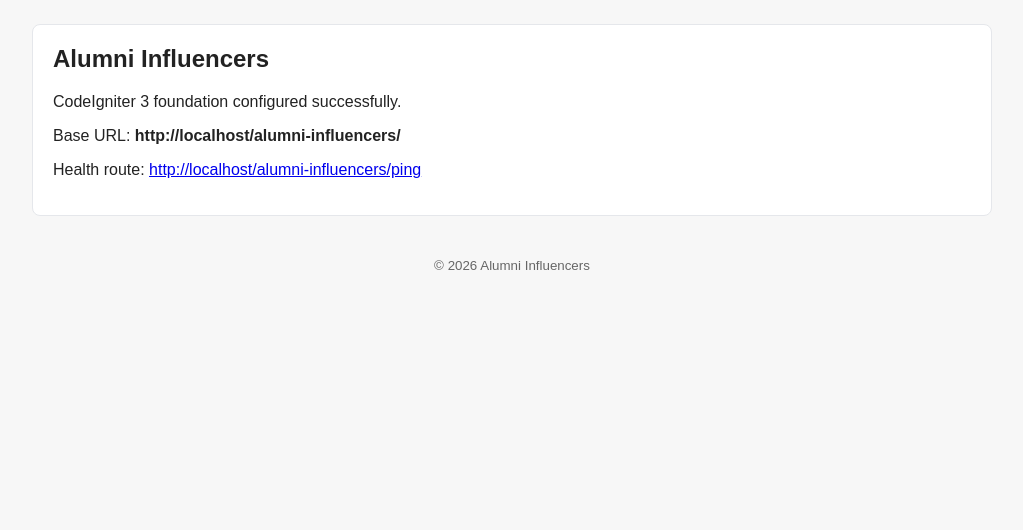
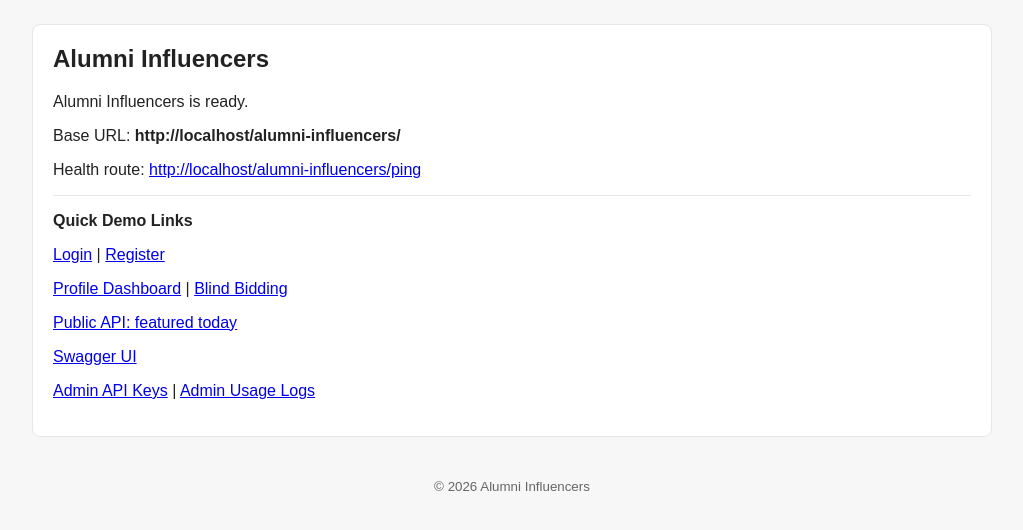
Before and after one commit to MaleeshaRodrigo/alumni-influencers, a CodeIgniter app: page /alumni-influencers/ in a window 1280 px wide. Shown: the part 55-585 px from the top of the page, without its empty margins (128-1151 px from the left). Run offline with CodeIgniter, Linux system fonts and the light colour scheme.

Commit message:
polish demo flow add seed data and viva defense documentation

```diff
--- a/application/config/routes.php
+++ b/application/config/routes.php
@@ -59,6 +59,13 @@ $route['ping'] = 'home/ping';
 $route['register'] = 'auth/register';
 $route['auth/register'] = 'auth/register';
 $route['auth/do-register'] = 'auth/do_register';
+$route['auth/login'] = 'auth/login';
+$route['auth/do_login'] = 'auth/do_login';
+$route['auth/logout'] = 'auth/logout';
+$route['auth/forgot_password'] = 'auth/forgot_password';
+$route['auth/send_reset'] = 'auth/send_reset';
+$route['auth/reset_password/(:any)'] = 'auth/reset_password/$1';
+$route['auth/do_reset_password'] = 'auth/do_reset_password';
 $route['auth/verify-notice'] = 'auth/verify_notice';
 $route['auth/verify-email/(:any)'] = 'auth/verify_email/$1';
 
@@ -102,6 +109,13 @@ $route['bids/place'] = 'bids/place';
 $route['bids/store'] = 'bids/store';
 $route['bids/status'] = 'bids/status';
 $route['bids/history'] = 'bids/history';
+$route['bids/run-daily-winner'] = 'bids/run_daily_winner';
+$route['bids/run-daily-winner/(:num)'] = 'bids/run_daily_winner/$1';
+
+$route['admin/api_keys'] = 'admin/api_keys';
+$route['admin/create_api_key'] = 'admin/create_api_key';
+$route['admin/revoke_api_key/(:num)'] = 'admin/revoke_api_key/$1';
+$route['admin/usage_logs'] = 'admin/usage_logs';
 
 $route['api/featured-today'] = 'publicapi/featured_today';
 $route['publicapi/featured-today'] = 'publicapi/featured_today';
--- a/application/controllers/Home.php
+++ b/application/controllers/Home.php
@@ -16,7 +16,7 @@ class Home extends MY_Controller
 		$data = array(
 			'page_title' => 'Home',
 			'app_name' => 'Alumni Influencers',
-			'status_message' => 'CodeIgniter 3 foundation configured successfully.'
+			'status_message' => 'Alumni Influencers is ready.'
 		);
 
 		$this->render('home/index', $data);
--- a/application/views/home/index.php
+++ b/application/views/home/index.php
@@ -9,4 +9,11 @@
 		Health route:
 		<a href="<?php echo site_url('ping'); ?>"><?php echo site_url('ping'); ?></a>
 	</p>
+	<hr style="border:none; border-top:1px solid #e5e7eb; margin:16px 0;">
+	<p><strong>Quick Demo Links</strong></p>
+	<p><a href="<?php echo site_url('auth/login'); ?>">Login</a> | <a href="<?php echo site_url('register'); ?>">Register</a></p>
+	<p><a href="<?php echo site_url('profile/dashboard'); ?>">Profile Dashboard</a> | <a href="<?php echo site_url('bids/place'); ?>">Blind Bidding</a></p>
+	<p><a href="<?php echo site_url('api/featured-today'); ?>">Public API: featured today</a></p>
+	<p><a href="<?php echo site_url('api-docs'); ?>">Swagger UI</a></p>
+	<p><a href="<?php echo site_url('admin/api_keys'); ?>">Admin API Keys</a> | <a href="<?php echo site_url('admin/usage_logs'); ?>">Admin Usage Logs</a></p>
 </section>
```
Also changed, not shown: application/controllers/Admin.php (+9 -0 lines).
